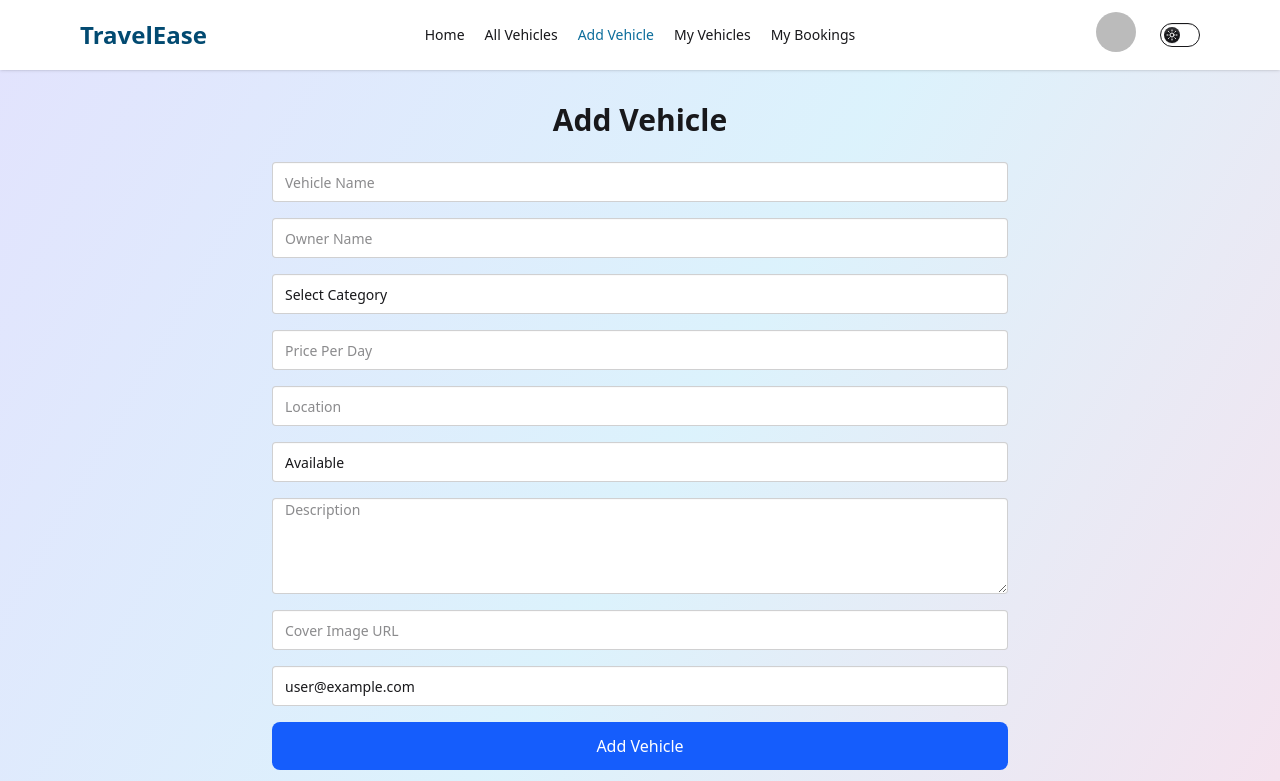
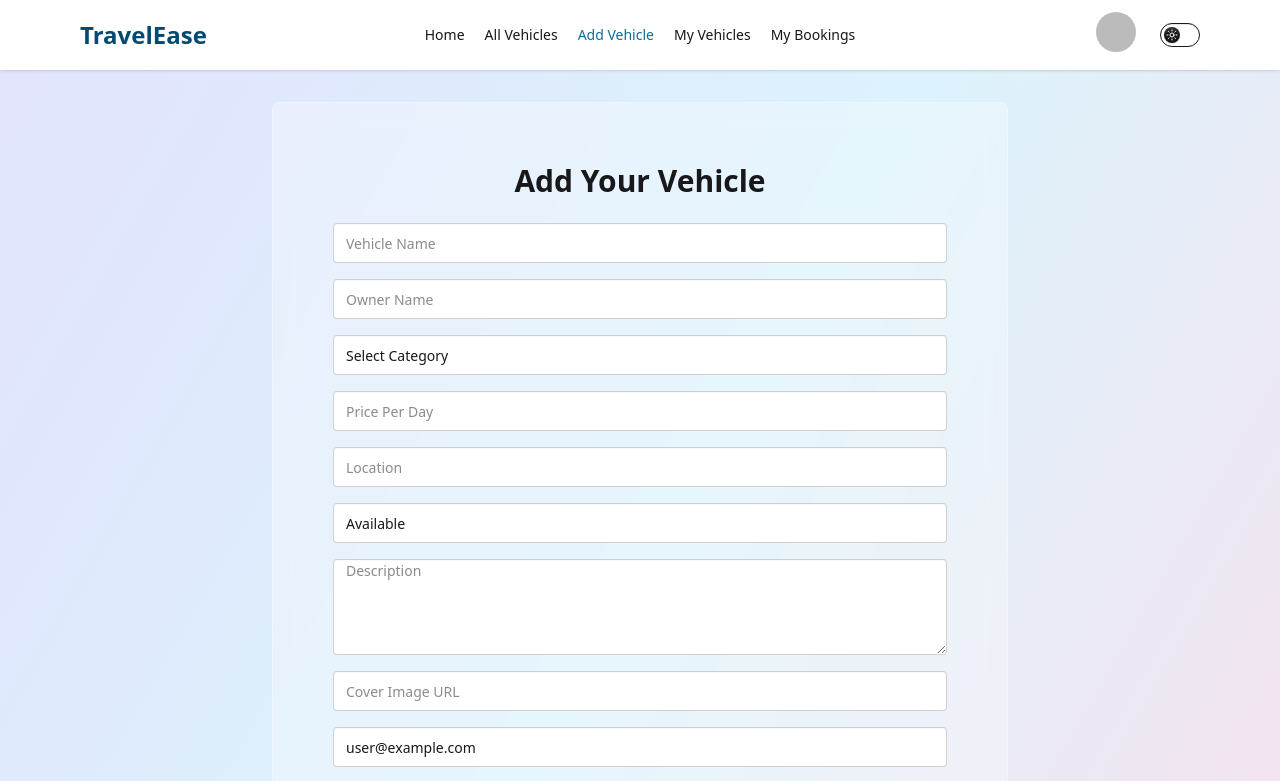
Before and after one commit to suronjit02/TravelEase, a React (Vite) app in the folder client/: page /add-vehicle in a window 1280 px wide. Shown: the top 781 px of the page. Built offline with nearby package versions, Linux system fonts and the light colour scheme; no server answers; sample sign-in values are in the browser's storage.

Commit message:
addvehicle page design

```diff
--- a/client/src/pages/private/AddVehicle.jsx
+++ b/client/src/pages/private/AddVehicle.jsx
@@ -38,7 +38,7 @@ const AddVehicle = () => {
     console.log(formData);
 
     axios.post("http://localhost:3000/vehicles", formData).then((res) => {
-      // console.log(res);
+      console.log(res);
       toast.success("Vehicle Added Successfully!");
       form.reset();
     });
@@ -46,7 +46,10 @@ const AddVehicle = () => {
 
   return (
     <div className="px-4 py-8 max-w-3xl mx-auto">
-      <h2 className="text-3xl text-center font-bold mb-6">Add Vehicle</h2>
+      <div className="bg-white/30 backdrop-blur-md border border-white/30 p-15 rounded-lg">
+        <h2 className="text-3xl text-center font-bold mb-6">
+          Add Your Vehicle
+        </h2>
 
         <form onSubmit={handleSubmit} className="flex flex-col gap-4 w-full">
           <input
@@ -128,12 +131,13 @@ const AddVehicle = () => {
 
           <button
             type="submit"
-          className="px-6 py-3 bg-blue-600 text-white rounded-lg hover:bg-blue-700"
+            className="btn border-none bg-sky-600 text-white hover:bg-sky-700"
           >
             Add Vehicle
           </button>
         </form>
       </div>
+    </div>
   );
 };
 
```
Lines whose indentation alone changed are shown as unchanged.
